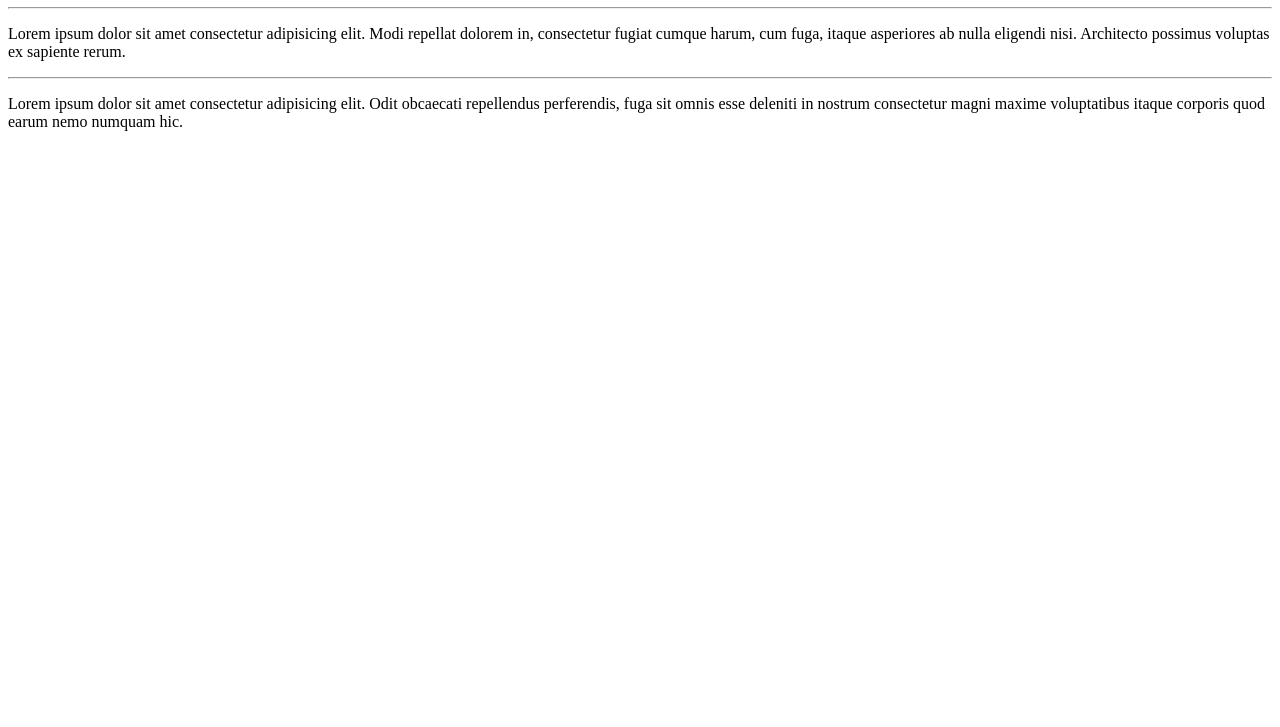
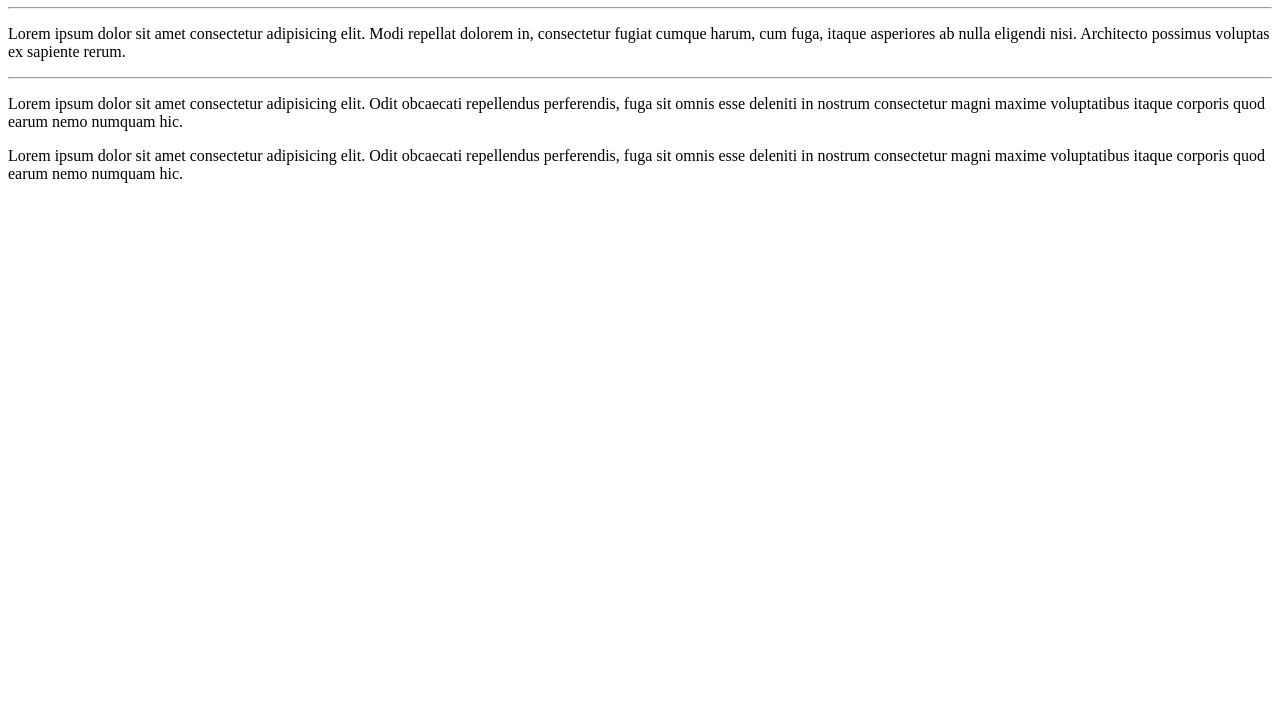
Before and after one commit to JosephTheCreatorofUniverses/Ola-Mundo, a plain HTML site: page site-exemplo/index.html in a window 1280 px wide. Shown: the part 73-800 px from the top of the page. Drawn offline with Linux system fonts and the light colour scheme.

Commit message:
mais um outro paragrafo teste

```diff
--- a/site-exemplo/index.html
+++ b/site-exemplo/index.html
@@ -14,5 +14,8 @@
     <p>
         Lorem ipsum dolor sit amet consectetur adipisicing elit. Odit obcaecati repellendus perferendis, fuga sit omnis esse deleniti in nostrum consectetur magni maxime voluptatibus itaque corporis quod earum nemo numquam hic.
     </p>
+    <p>
+        Lorem ipsum dolor sit amet consectetur adipisicing elit. Odit obcaecati repellendus perferendis, fuga sit omnis esse deleniti in nostrum consectetur magni maxime voluptatibus itaque corporis quod earum nemo numquam hic.
+    </p>
 </body>
 </html>
```
